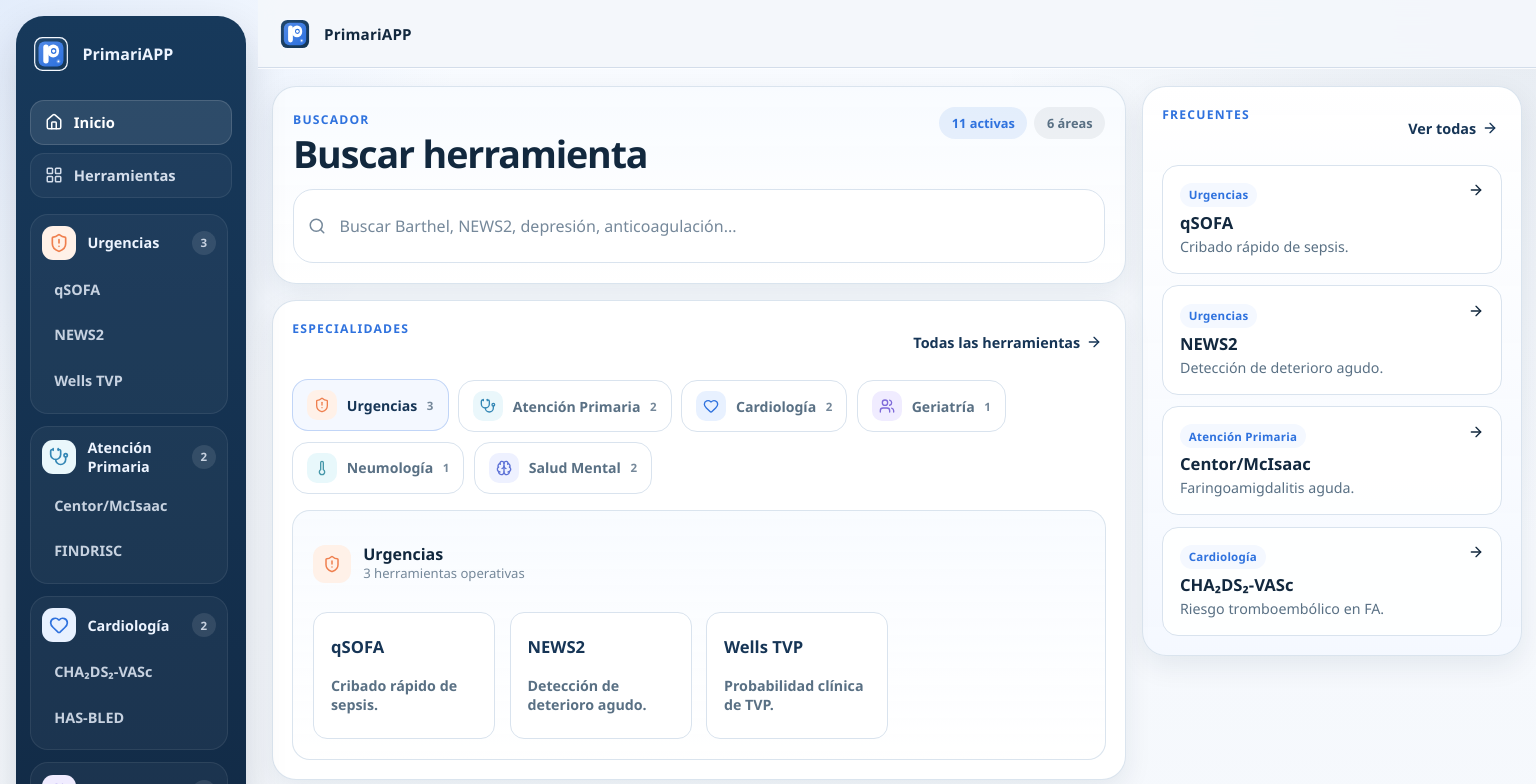
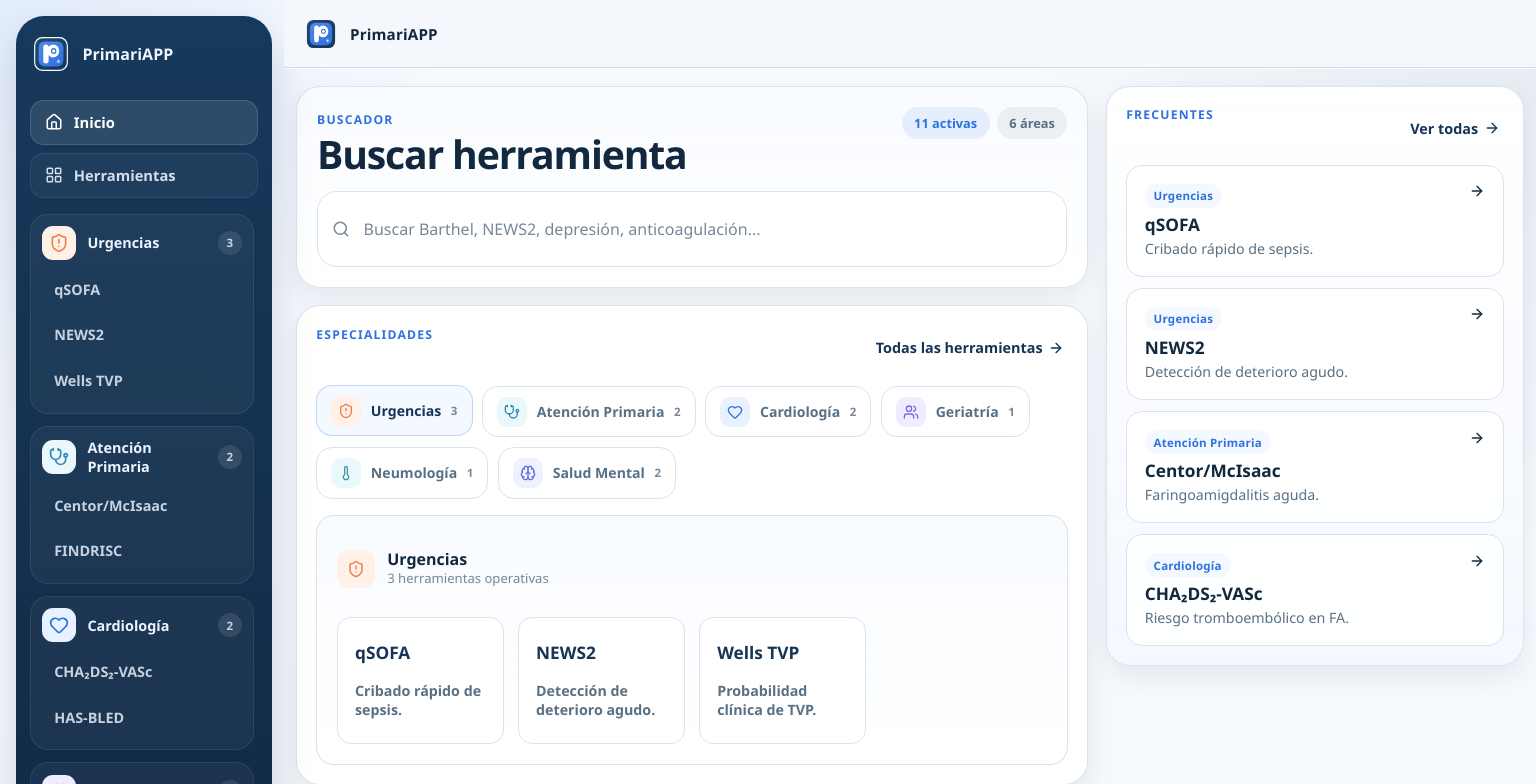
Before and after one commit to olsanju-hub/primariapp, a React (Vite) app: page / in a window 1536 px wide. Shown: the top 784 px of the page. Built offline with nearby package versions, Linux system fonts and the light colour scheme.

Commit message:
Widen desktop layout while preserving sidebar

```diff
--- a/src/index.css
+++ b/src/index.css
@@ -102,8 +102,8 @@ h4,
 }
 
 .app-shell-sidebar {
-  width: 276px;
-  flex: 0 0 276px;
+  width: 284px;
+  flex: 0 0 284px;
   padding: 16px 12px 16px 16px;
 }
 
@@ -175,13 +175,18 @@ h4,
 .app-workspace {
   flex: 1;
   min-width: 0;
-  padding: 18px 18px 110px;
+  padding: 18px 16px 110px;
 }
 
 .app-workspace > * {
   width: 100%;
   max-width: 1680px;
   margin: 0 auto;
+}
+
+.app-workspace > .home-page,
+.app-workspace > .tools-page {
+  max-width: none;
 }
 
 .sidebar-panel {
@@ -404,8 +409,9 @@ h4,
 }
 
 .home-page {
-  grid-template-columns: minmax(0, 2fr) minmax(360px, 0.9fr);
+  grid-template-columns: minmax(0, 2.4fr) minmax(390px, 0.96fr);
   align-items: start;
+  gap: 1.1rem;
 }
 
 .home-top-grid {
@@ -782,8 +788,8 @@ h4,
 
 @media (min-width: 1360px) {
   .app-shell-sidebar {
-    width: 258px;
-    flex-basis: 258px;
+    width: 284px;
+    flex-basis: 284px;
   }
 
   .topbar {
@@ -791,16 +797,16 @@ h4,
   }
 
   .app-workspace {
-    padding-inline: 14px;
+    padding-inline: 12px;
   }
 
   .app-workspace > * {
-    max-width: 1780px;
+    max-width: 1820px;
   }
 
   .home-page {
-    grid-template-columns: minmax(0, 2.15fr) minmax(380px, 0.95fr);
-    gap: 1rem;
+    grid-template-columns: minmax(0, 2.8fr) minmax(418px, 0.94fr);
+    gap: 1.1rem;
   }
 
   .surface--compact {
@@ -813,7 +819,7 @@ h4,
   }
 
   .home-search-head h2 {
-    font-size: 2.35rem;
+    font-size: 2.45rem;
   }
 
   .summary-pill {
@@ -823,7 +829,7 @@ h4,
   }
 
   .home-searchbar {
-    min-height: 74px;
+    min-height: 76px;
   }
 
   .specialty-focus {
@@ -840,6 +846,16 @@ h4,
     padding: 1rem 1.05rem;
   }
 
+  .frequent-card {
+    min-height: 112px;
+    padding: 1.1rem;
+  }
+
+  .frequent-card strong,
+  .tool-pill--detail strong {
+    font-size: 1.08rem;
+  }
+
   .tools-groups {
     grid-template-columns: repeat(3, minmax(0, 1fr));
   }
@@ -847,8 +863,8 @@ h4,
 
 @media (min-width: 1720px) {
   .app-shell-sidebar {
-    width: 244px;
-    flex-basis: 244px;
+    width: 280px;
+    flex-basis: 280px;
   }
 
   .topbar {
@@ -856,20 +872,20 @@ h4,
   }
 
   .app-workspace {
-    padding-inline: 10px;
+    padding-inline: 8px;
   }
 
   .app-workspace > * {
-    max-width: 1860px;
+    max-width: 1920px;
   }
 
   .home-page {
-    grid-template-columns: minmax(0, 2.35fr) minmax(410px, 0.92fr);
-    gap: 1.05rem;
+    grid-template-columns: minmax(0, 3.15fr) minmax(438px, 0.92fr);
+    gap: 1.15rem;
   }
 
   .home-search-head h2 {
-    font-size: 2.55rem;
+    font-size: 2.7rem;
   }
 
   .home-frequent {
@@ -881,12 +897,16 @@ h4,
   }
 
   .frequent-card {
-    min-height: 116px;
+    min-height: 124px;
   }
 
   .specialty-tab {
-    min-height: 52px;
-    padding-inline: 1rem;
+    min-height: 54px;
+    padding-inline: 1.04rem;
+  }
+
+  .specialty-tab span {
+    font-size: 0.94rem;
   }
 
   .specialty-focus {
@@ -904,8 +924,8 @@ h4,
   }
 
   .tool-pill--detail {
-    min-height: 104px;
-    padding: 1.05rem 1.1rem;
+    min-height: 110px;
+    padding: 1.08rem 1.12rem;
   }
 }
 
```
